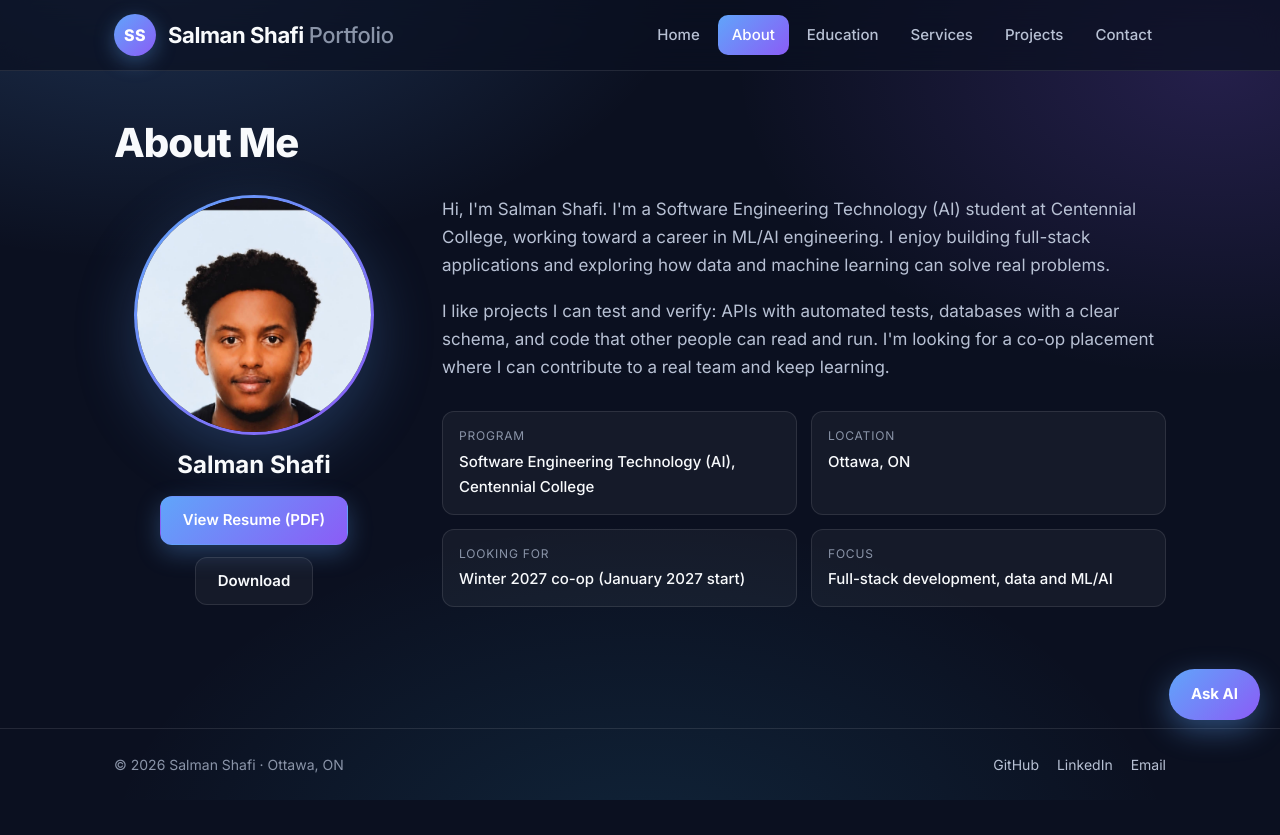
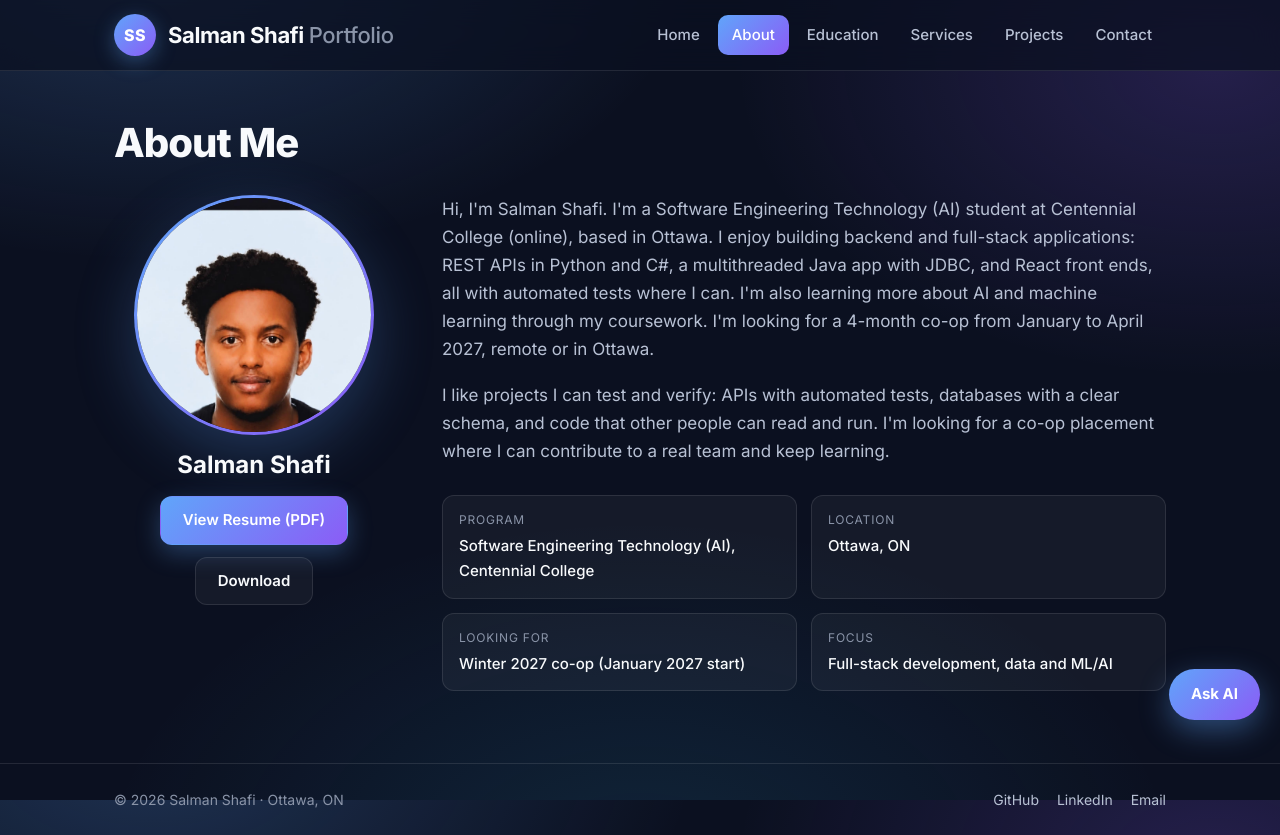
Before and after one commit to salshafi/react-portfolio-site, a React (Vite) app: page /about in a window 1280 px wide. Before the commit the page ends 800 px from the top, so only its background shows below. Built offline with nearby package versions, Linux system fonts and the light colour scheme.

Commit message:
Update About text to match target roles

```diff
--- a/src/about.jsx
+++ b/src/about.jsx
@@ -29,9 +29,8 @@ export default function About() {
 
         <div className="about-main">
           <p>
-            Hi, I'm Salman Shafi. I'm a Software Engineering Technology (AI) student at
-            Centennial College, working toward a career in ML/AI engineering. I enjoy building
-            full-stack applications and exploring how data and machine learning can solve real problems.
+            Hi, I'm Salman Shafi. I'm a Software Engineering Technology (AI) student at Centennial College (online), based in Ottawa. I enjoy building backend and full-stack applications: REST APIs in Python and C#, a multithreaded Java app with JDBC, and React front ends, all with automated tests where I can. I'm also learning more about AI and machine learning through my coursework.
+            I'm looking for a 4-month co-op from January to April 2027, remote or in Ottawa.
           </p>
           <p>
             I like projects I can test and verify: APIs with automated tests, databases with a
```
